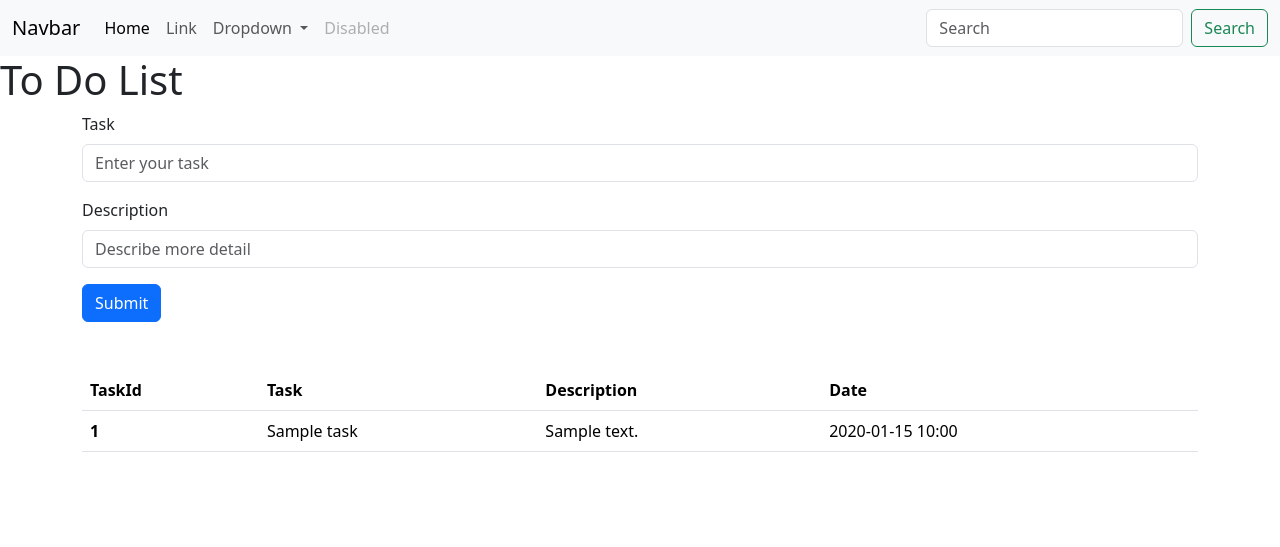
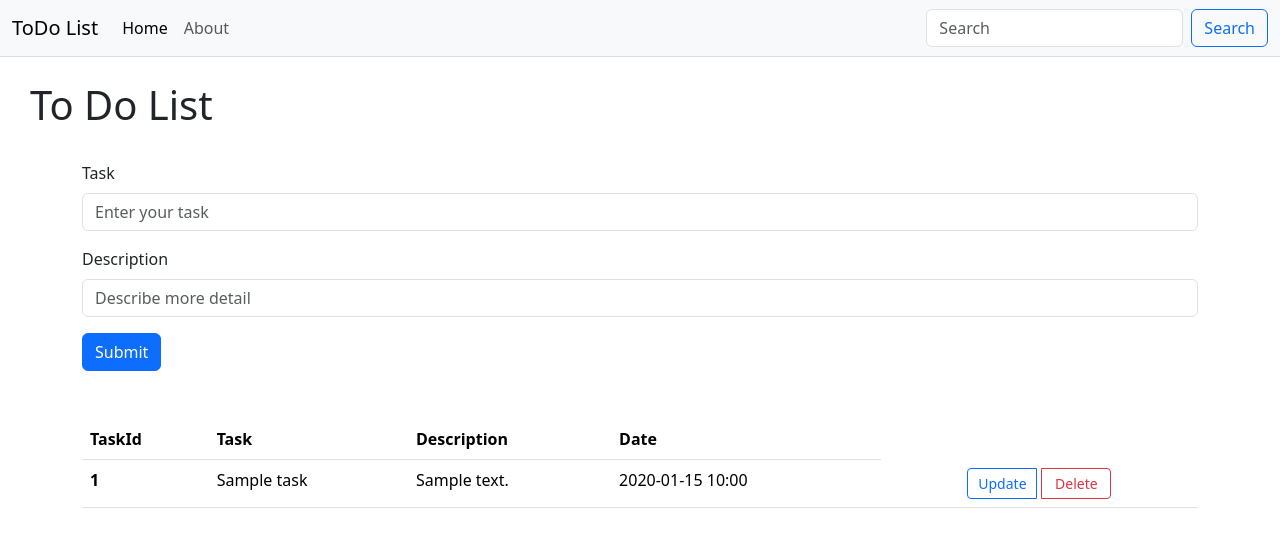
Before and after one commit to AmberForrester/Python, a Flask app: template day17/todolist/templates/index.html in a window 1280 px wide. Shown: the top 547 px of the page. Run offline with Flask 3, Linux system fonts and the light colour scheme; the template is opened without the code that fills it: most values are stand-ins (such as "Sample title", 1, 10 or a date in 2020).

Commit message:
search functionality applied

```diff
--- a/day17/todolist/app.py
+++ b/day17/todolist/app.py
@@ -1,4 +1,4 @@
-from flask import Flask, render_template, request
+from flask import Flask, render_template, request, redirect
 from flask_sqlalchemy import SQLAlchemy # ORM - Object Relational Mapper
 from datetime import datetime
 
@@ -15,7 +15,7 @@ class Todolist(db.Model):
     taskid = db.Column(db.Integer, primary_key = True) # Only one primary key.
     task = db.Column(db.String(250), nullable = True)
     desc = db.Column(db.String(500), nullable = True)
-    creation_date = db.Column(db.DateTime, default=datetime.now().replace(second=0, microsecond=0))
+    creation_date = db.Column(db.DateTime, default=lambda: datetime.now().replace(second=0, microsecond=0))
 
     def __repr__(self) -> str:
         return f'{self.taskid} - {self.task} - {self.desc}'
@@ -39,6 +39,9 @@ def index():
             db.session.add(todo)
             db.session.commit()
 
+            # Redirect to the GET route to avoid resbmission on refresh:
+            return redirect('/')
+
     # Query all to-do items to display them:
     myalltodolist = Todolist.query.all() # Connect to variable to throw back
 
@@ -52,6 +55,53 @@ def getlists():
     print(myalltodolist)
     return '<p>Get All the TO DO</p>'
 
+@app.route("/delete/<int:taskid>") # Default route for delete when button is pressed:
+def delete(taskid): # Pass the specific task to delete R/T id
+    mytodo = Todolist.query.filter_by(taskid=taskid).first() # Pick up the first taskid
+    db.session.delete(mytodo) # Pass the filtered taskid for deletion
+    db.session.commit()
+    return redirect('/')
+
+@app.route("/update/<int:taskid>", methods=['GET', 'POST']) # Default route for delete when button is pressed:
+def update(taskid): # Pass the specific task to delete R/T id
+
+    # Manage the state for updating:
+    if request.method == 'POST':
+        mytask = request.form['task']
+        mydesc = request.form['desc']
+        # Update page is now ready to call mytodo for update:
+        mytodo = Todolist.query.filter_by(taskid=taskid).first() # Pick up the first taskid
+        if mytodo:
+        # Populate the values that are set from original input of task and description
+            mytodo.task = mytask
+            mytodo.desc = mydesc
+            db.session.add(mytodo)
+            db.session.commit()
+            return redirect('/')
+
+    mytodo = Todolist.query.filter_by(taskid=taskid).first()
+
+    return render_template('update.html', mytodo=mytodo)
+
+@app.route("/search", methods=['GET'])
+def search():
+
+    # Looking for a single search term:
+    query = request.args.get('query', " ")
+    if query:
+
+        # SQLAlchemy's filer method to search for task or desc matching the search query:
+        # Filter to do list items based on the search query:
+        # ilike is used for case-insensitive matching:
+        SearchResults = Todolist.query.filter(
+            (Todolist.task.ilike(f'%{query}')) |    # Search query checks both with OR |
+            (Todolist.desc.ilike(f'%{query}'))
+        ).all()
+    else:
+        SearchResults = []
+
+    return render_template('search.html', SearchResults=SearchResults, query=query)
+
 
 
 if __name__ == '__main__':
--- a/day17/todolist/templates/index.html
+++ b/day17/todolist/templates/index.html
@@ -1,52 +1,9 @@
-<!doctype html>
-<html lang="en">
-  <head>
-    <meta charset="utf-8">
-    <meta name="viewport" content="width=device-width, initial-scale=1">
-    <title>TO DO LIST</title>
-    <link href="https://cdn.jsdelivr.net/npm/bootstrap@5.3.3/dist/css/bootstrap.min.css" rel="stylesheet" integrity="sha384-QWTKZyjpPEjISv5WaRU9OFeRpok6YctnYmDr5pNlyT2bRjXh0JMhjY6hW+ALEwIH" crossorigin="anonymous">
-  </head>
+{% extends 'sharedhtml.html' %}
 
-  <body>
+{% block body %}
 
-    <nav class="navbar navbar-expand-lg bg-body-tertiary">
-        <div class="container-fluid">
-          <a class="navbar-brand" href="#">Navbar</a>
-          <button class="navbar-toggler" type="button" data-bs-toggle="collapse" data-bs-target="#navbarSupportedContent" aria-controls="navbarSupportedContent" aria-expanded="false" aria-label="Toggle navigation">
-            <span class="navbar-toggler-icon"></span>
-          </button>
-          <div class="collapse navbar-collapse" id="navbarSupportedContent">
-            <ul class="navbar-nav me-auto mb-2 mb-lg-0">
-              <li class="nav-item">
-                <a class="nav-link active" aria-current="page" href="#">Home</a>
-              </li>
-              <li class="nav-item">
-                <a class="nav-link" href="#">Link</a>
-              </li>
-              <li class="nav-item dropdown">
-                <a class="nav-link dropdown-toggle" href="#" role="button" data-bs-toggle="dropdown" aria-expanded="false">
-                  Dropdown
-                </a>
-                <ul class="dropdown-menu">
-                  <li><a class="dropdown-item" href="#">Action</a></li>
-                  <li><a class="dropdown-item" href="#">Another action</a></li>
-                  <li><hr class="dropdown-divider"></li>
-                  <li><a class="dropdown-item" href="#">Something else here</a></li>
-                </ul>
-              </li>
-              <li class="nav-item">
-                <a class="nav-link disabled" aria-disabled="true">Disabled</a>
-              </li>
-            </ul>
-            <form class="d-flex" role="search">
-              <input class="form-control me-2" type="search" placeholder="Search" aria-label="Search">
-              <button class="btn btn-outline-success" type="submit">Search</button>
-            </form>
-          </div>
-        </div>
-      </nav>
-
-      <h1>To Do List</h1>
+    <h1 style='padding-left: 30px;'>To Do List</h1>
+    <br />
 
     <div class='container'>
 
@@ -67,6 +24,15 @@
   <br />
   <br />
 
+  {% if myalltodolist|length == 0  %}
+  <div class='container'>
+        <div class="alert alert-warning" role="alert">
+          Sorry, no tasks were found in your to do list.
+        </div>
+  </div>
+
+  {% else %}
+
       <div class='container'>
 
       <table class="table">
@@ -86,6 +52,13 @@
                   <td>{{e.task}}</td>
                   <td>{{e.desc}}</td>
                   <td>{{e.creation_date.strftime('%Y-%m-%d %H:%M')}}</td>
+                  <td class="text-center">
+                    <div class="btn-group" role="group" aria-label="Action buttons">
+                        <a href='/update/{{e.taskid}}' type="button" class="btn btn-outline-primary btn-sm">Update</a>
+                        <a href='/delete/{{e.taskid}}' type="button" class="btn btn-outline-danger btn-sm">Delete</a>
+                    </div>
+                </td>
+
                 </tr>
               {% endfor %}
 
--- /dev/null
+++ b/day17/todolist/templates/sharedhtml.html
@@ -0,0 +1,71 @@
+<!doctype html>
+<html lang="en">
+  <head>
+    <meta charset="utf-8">
+    <meta name="viewport" content="width=device-width, initial-scale=1">
+    <title>TO DO LIST</title>
+    <link href='../static/images/list_992.png' rel='icon'>
+    <link href="https://cdn.jsdelivr.net/npm/bootstrap@5.3.3/dist/css/bootstrap.min.css" rel="stylesheet" integrity="sha384-QWTKZyjpPEjISv5WaRU9OFeRpok6YctnYmDr5pNlyT2bRjXh0JMhjY6hW+ALEwIH" crossorigin="anonymous">
+
+    <style>
+      .btn-group a {
+          min-width: 70px; /* Set this to the desired width */
+          margin: 0 5px;   /* Control spacing between buttons */
+      }
+
+      @media (max-width: 576px) { /* Adjust for small screens */
+          .btn-group {
+              display: flex;
+              flex-direction: column;
+              align-items: stretch;
+          }
+          .btn-group a {
+              width: 100%;
+              margin-bottom: 10px; /* Add spacing between buttons on small screens */
+          }
+      }
+
+      .navbar {
+    position: sticky;
+    top: 0;
+    z-index: 1000; /* Ensure the navbar is above other content */
+    background-color: white; /* Add a background color to avoid transparency issues */
+    border-bottom: 1px solid #ddd; /* Optional: Add a border for visual separation */
+}
+  </style>
+
+  </head>
+
+  <body>
+    <nav class="navbar navbar-expand-lg bg-body-tertiary">
+      <div class="container-fluid">
+          <a class="navbar-brand" href="/">ToDo List</a>
+          <button class="navbar-toggler" type="button" data-bs-toggle="collapse" data-bs-target="#navbarSupportedContent" aria-controls="navbarSupportedContent" aria-expanded="false" aria-label="Toggle navigation">
+              <span class="navbar-toggler-icon"></span>
+          </button>
+          <div class="collapse navbar-collapse" id="navbarSupportedContent">
+              <ul class="navbar-nav me-auto mb-2 mb-lg-0">
+                  <li class="nav-item">
+                      <a class="nav-link active" aria-current="page" href="/">Home</a>
+                  </li>
+                  <li class="nav-item">
+                      <a class="nav-link" href="#">About</a>
+                  </li>
+              </ul>
+              <form class="d-flex" role="search" action='/search' method='get'>
+                  <input class="form-control me-2" type="search" placeholder="Search" aria-label="Search" name='query'>
+                  <button class="btn btn-outline-primary" type="submit">Search</button>
+              </form>
+          </div>
+      </div>
+  </nav>
+
+        <br />
+      {% block body %}
+
+      {% endblock body %}
+
+      <script src="https://cdn.jsdelivr.net/npm/bootstrap@5.3.3/dist/js/bootstrap.bundle.min.js" integrity="sha384-YvpcrYf0tY3lHB60NNkmXc5s9fDVZLESaAA55NDzOxhy9GkcIdslK1eN7N6jIeHz" crossorigin="anonymous"></script>
+
+    </body>
+</html>
```
Also changed, not shown: other parts of day17/todolist/templates/index.html (+2 -15 lines), day17/todolist/templates/search.html (added, +56 -0 lines), day17/todolist/templates/update.html (added, +25 -0 lines), day17/todolist/instance/todolist.db, day17/todolist/static/images/list_992.png (added). Lines whose indentation alone changed are shown as unchanged.
